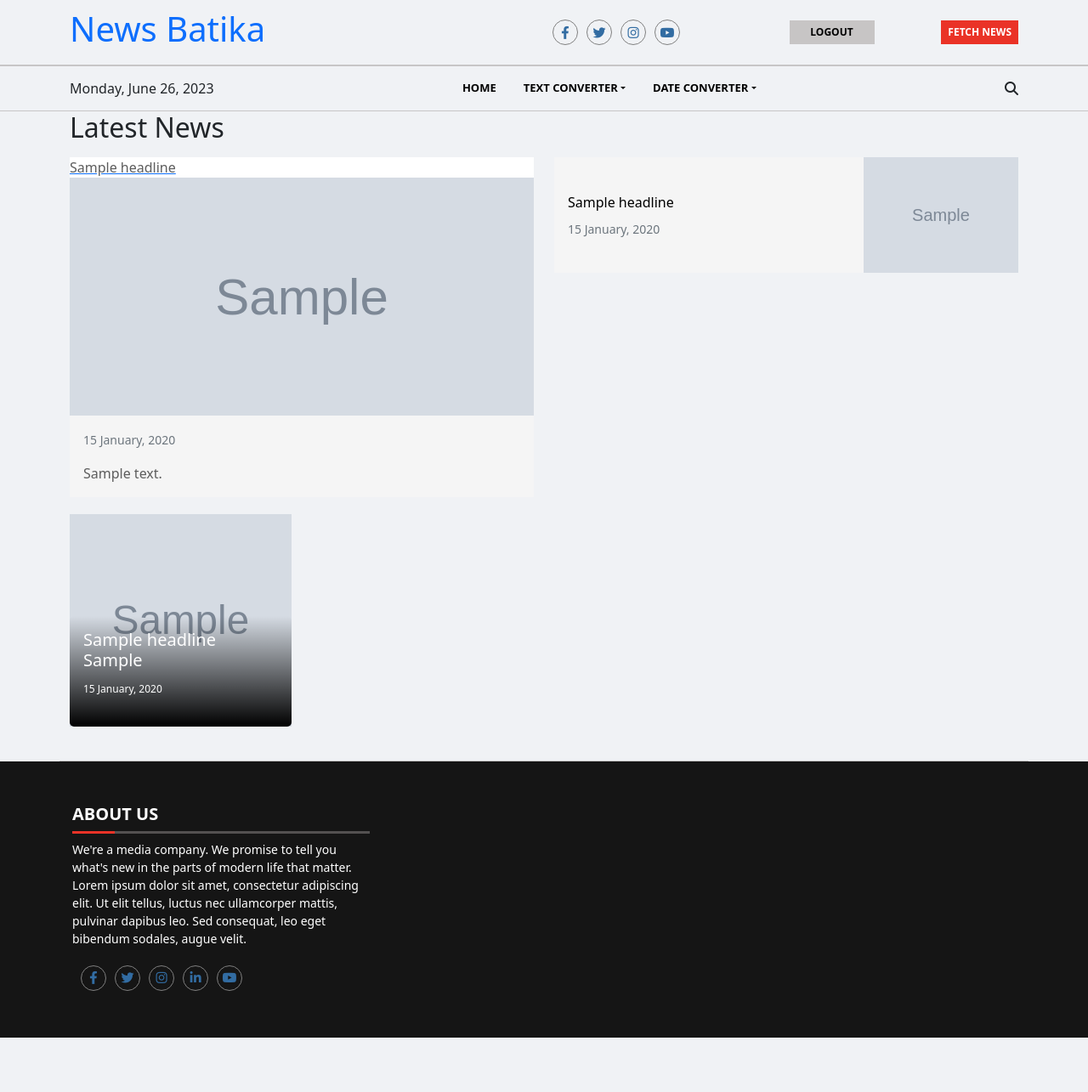
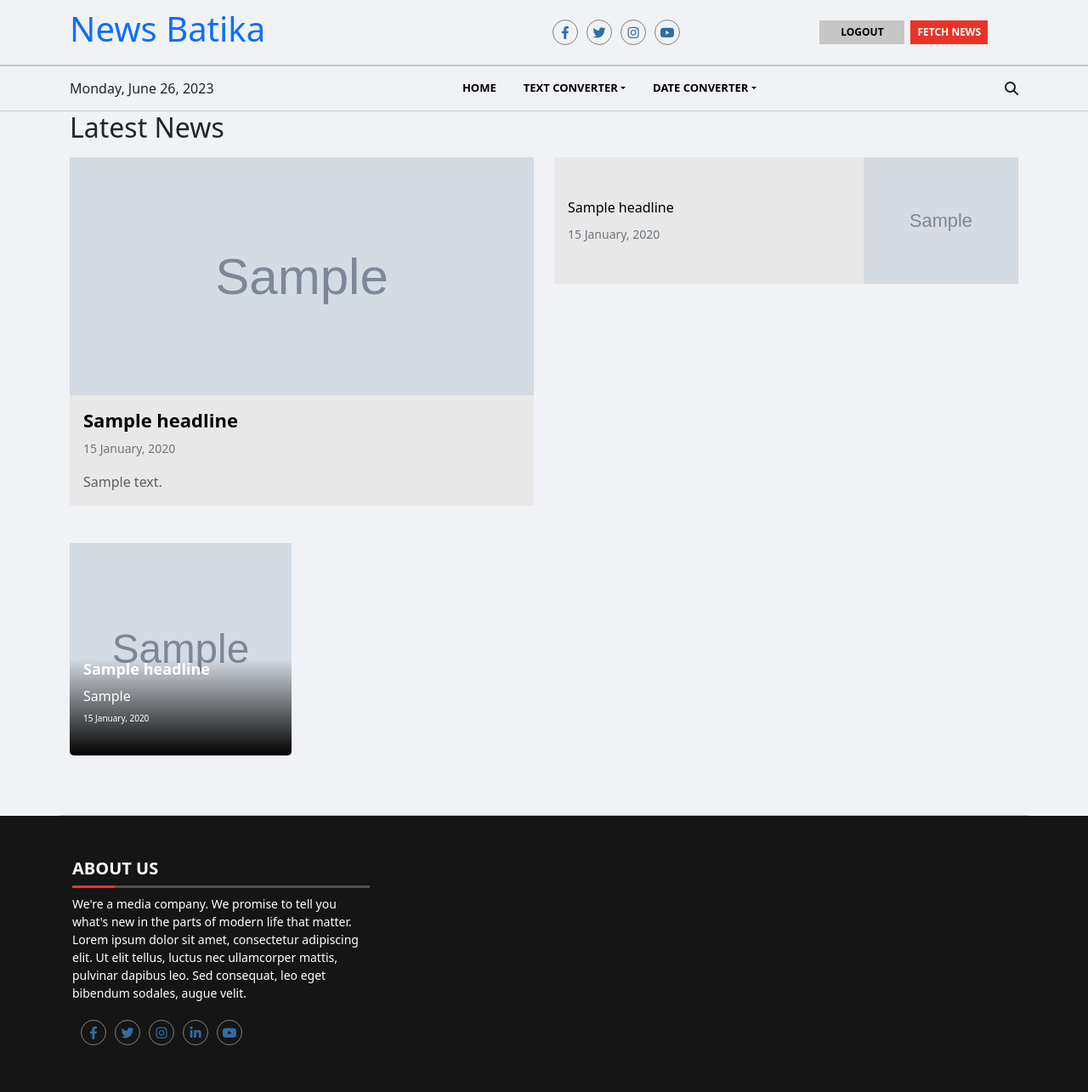
Before and after one commit to lemonnaid/News-Batika, a Django app: page /userprofile/ in a window 1280 px wide. Shown: the whole page at 85% size. Before the commit the page ends 1221 px from the top, so only its background shows below. Run offline with Django 5.2, Linux system fonts and the light colour scheme; tables that the repository leaves empty hold one stand-in row (values such as "Sample post"); grey boxes marked "Sample" are stand-in pictures.

Commit message:
form validation redirected  and refined ui layout

```diff
--- a/news/templates/news/logined.html
+++ b/news/templates/news/logined.html
@@ -20,7 +20,7 @@
         <!-- Heading -->
         <div class="container top-nav">
           <div class="site-logo">
-            <a class="site-url" href='{% url "home"%}'><h1>News Batika</h1></a>
+            <a class="site-url" href='{% url "userprofile" %}'><h1>News Batika</h1></a>
           </div>
 
           <div class="site-social-icons">
@@ -38,7 +38,7 @@
                 ><div><i class="fa-brands fa-youtube"></i></div
               ></a>
             </div>
-            <div class="site-button">
+            <div class="site-button logined-site-button">
               <a href="{% url 'home'%}" role="button" class="login-btn" >LOGOUT</a>
               <a href="{% url 'scrape' %}" role="button" class="subscribe-btn">FETCH NEWS</a>
             </div>
@@ -87,22 +87,14 @@
               </div>
             </div>
           </div>
-          <div class="modal fade" id="exampleModal" tabindex="-1" aria-labelledby="exampleModalLabel" aria-hidden="true">
-            <div class="modal-dialog">
-              <div class="modal-content">
-                <div class="modal-header">
-                  <h1 class="modal-title fs-5" id="exampleModalLabel">Choose Your Preferenced News</h1>
-                  <button type="button" class="btn-close" data-bs-dismiss="modal" aria-label="Close"></button>
-                </div>
-              </div>
-            </div>
-          </div>
           <div class="row">
-            <div class="col-md-6">
+            <div class="col-md-6 mb-4">
               <div class="card section-3-hero-card">
-                <a href={{head.url}} target="_blank"><p class="card-text section-3-hero-card-para">{{head.title}}</p></a>
                 <img src="{{head.image}}" class="card-img-top section-3-hero-card-image" alt="..." />
                 <div class="card-body hero-card-body section-3-hero-card-body">
+                  <h5 class="card-title section-3-hero-card-title">
+                    <a href={{head.url}} target="_blank"><p class="card-text hero-news-heading">{{head.title}}</p></a>
+                  </h5>
                   <p class="card-text">
                     <small class="text-muted">{{head.pub_date|date:"d F, Y"}}</small>
                   </p>
@@ -111,10 +103,10 @@
               </div>
             </div>
 
-            <div class="col-md-6">
+            <div class="col-md-6 mb-4">
               {% for n in random_three %}
               <div class="card hori-card mb-3">
-                <div class="row g-0">
+                <div class="row hori-card-row g-0">
                   <div class="col-md-8 right-hori-card">
                     <div class="card-body hori-card-body">
                       <h5 class="card-title">
@@ -139,20 +131,18 @@
             {% for n in random_twelve %}
             <div class="col-md-3">
               <div class="card section-3-card-overlay">
+                <a class="section-3-card-overlay-tiltle" target="_blank" href="{{n.url}}">
                 <img src="{{n.image}}" class="card-img section-3-card-img-overlay" alt="..." />
                 <div class="card-img-overlay card-img-overlay-section-3">
-                  <h5 class="card-title"><a class="section-3-card-overlay-tiltle" target="_blank" href="{{ n.url }}">{{ n.title }}</a>
-                    {% if n.title|length > 20 %}
-                        <a href="{{ n.url }}" class="read-more-link">Read more...</a>
-                    {% endif %}
-
+                  <h5 class="card-title">
+                    <a class="section-3-card-overlay-tiltle news-heading" target="_blank" href="{{ n.url }}">{{ n.title|truncatechars:40 }}</a>
+                  </h5>
                   <a class="section-3-card-overlay-tiltle" target="_blank" href="{{n.url}}">{{n.news_source}}</a>
-
-                  </h5>
                   <p class="card-text">
                     <small class="text-muted-overlay">{{n.pub_date|date:"d F, Y"}}</small>
                   </p>
                 </div>
+              </a>
               </div>
             </div>
             {% endfor %}
--- a/news/views.py
+++ b/news/views.py
@@ -155,7 +155,7 @@ def user_register(request):
                 last_name=last_name,
             )
             auth.login(request, user)
-            return redirect("/")
+            return render(request, 'news/login.html', {'date': datetime.now()})
     else:
         return render(request, "news/register.html", {"date": datetime.now()})
 
--- a/static/style/style.css
+++ b/static/style/style.css
@@ -63,6 +63,10 @@ body {
   justify-content: space-between;
   align-items: center;
 }
+.logined-site-button {
+  justify-content: center !important;
+}
+
 .login-btn {
   width: 100px;
   color: black;
@@ -183,7 +187,7 @@ body {
   overflow: hidden;
 }
 .hero-card-body {
-  background-color: #f5f5f5;
+  background-color: #e8e8e8;
 }
 .hero-card-image {
   border-radius: 0px !important;
@@ -250,11 +254,16 @@ body {
 }
 .hori-card {
   border: none !important;
+  height: 149px;
+}
+.hori-card-row {
+  height: 100%;
 }
 .hori-card-img {
   border-radius: 0px !important;
   object-fit: cover;
   transition: all 0.1s ease-in-out;
+  height: 100%;
 }
 .hori-card-img:hover {
   opacity: 0.8;
@@ -263,7 +272,7 @@ body {
   display: flex;
   flex-direction: column;
   justify-content: center;
-  background-color: #f5f5f5;
+  background-color: #e8e8e8;
   height: 100%;
 }
 
@@ -315,8 +324,9 @@ body {
 }
 
 .text-muted-overlay {
-  font-size: 12px;
+  font-size: 10px;
   color: #ffffff !important;
+  font-weight: 100;
 }
 .section-2-card {
   border: none !important;
@@ -401,7 +411,14 @@ body {
   opacity: 0.8;
 }
 .section-3-hero-card-title {
-  font-size: 20px;
+  font-size: 22px;
+}
+.section-3-hero-card-title a {
+  text-decoration: none;
+}
+.hero-news-heading {
+  color: black;
+  font-weight: 600;
 }
 .section-3-hero-card-para {
   color: #5d5d5d;
@@ -418,6 +435,7 @@ body {
   border: none !important;
   border-radius: 0px !important;
   overflow: hidden;
+  margin-bottom: 30px;
 }
 
 .section-3-card-img-overlay {
@@ -436,16 +454,27 @@ body {
 }
 
 .card-img-overlay-section-3 {
-  top: 120px !important;
+  top: 136px !important;
+  padding: 0px 16px 0px 16px !important;
 }
 
 .section-3-card-overlay-tiltle {
   text-decoration: none;
   color: #ffffff;
+  font-weight: 200;
+}
+.news-heading {
+  font-size: 18px;
+  font-weight: 700 !important;
+}
+.section-3-card-overlay-tiltle:hover {
+  color: #ffffff;
 }
 
-.section-3-card-overlay-tiltle:hover {
-  color: #ffffff;
+.read-more-link {
+  text-decoration: none;
+  font-size: 12px;
+  color: #dbdbdb;
 }
 
 /* /==================End of body-section-3===================/
--- a/staticfiiles/style/style.css
+++ b/staticfiiles/style/style.css
@@ -439,6 +439,7 @@ body {
 .section-3-card-overlay-tiltle {
   text-decoration: none;
   color: #ffffff;
+
 }
 
 .section-3-card-overlay-tiltle:hover {
```
Also changed, not shown: news/templates/news/index.html (+8 -6 lines), static/js/main.js (+5 -6 lines).
